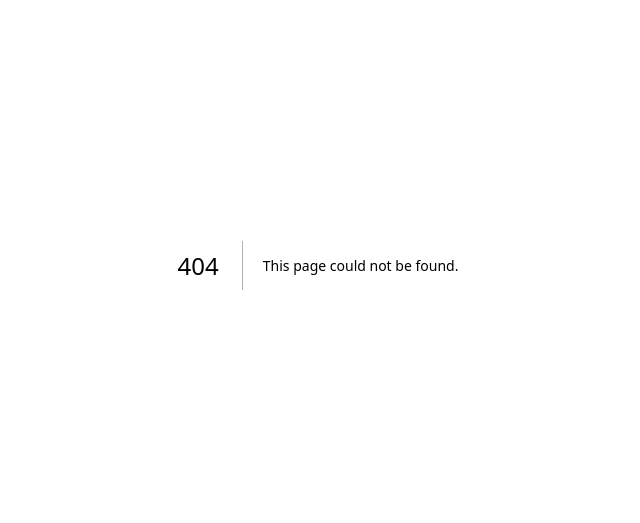
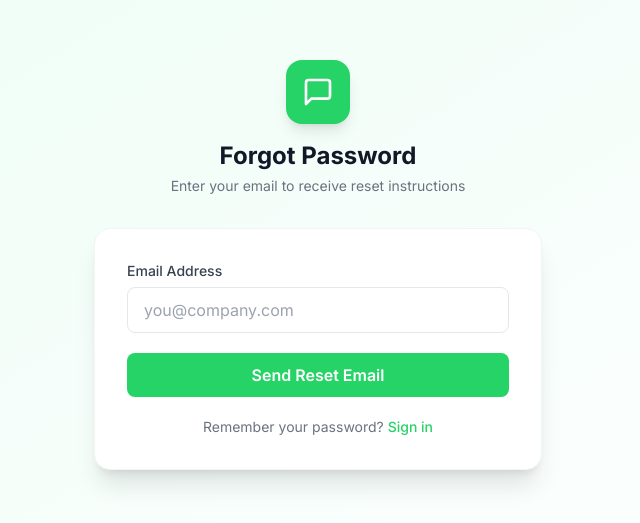
Before and after one commit to crusader0161/aimywhatsapp, a Next.js app in the folder projects/whatsapp-ai-platform/aimywhatsapp/apps/web/: page /auth/forgot in a window 1280 px wide. Before the commit this address had no page. Shown: the part 135-658 px from the top of the page, without its empty margins (322-962 px from the left). Built offline with nearby package versions, Linux system fonts and the light colour scheme.

Commit message:
fix: favicon.ico, forgot password page, autocomplete attrs on auth forms

```diff
--- /dev/null
+++ b/projects/whatsapp-ai-platform/aimywhatsapp/apps/web/app/auth/forgot/page.tsx
@@ -0,0 +1,92 @@
+'use client'
+import { useState } from 'react'
+import Link from 'next/link'
+import { api } from '@/lib/api'
+import { toast } from 'sonner'
+import { Loader2, MessageSquare } from 'lucide-react'
+
+export default function ForgotPasswordPage() {
+  const [email, setEmail] = useState('')
+  const [sent, setSent] = useState(false)
+  const [loading, setLoading] = useState(false)
+
+  const handleSubmit = async (e: React.FormEvent) => {
+    e.preventDefault()
+    setLoading(true)
+    try {
+      await api.post('/auth/forgot-password', { email })
+      setSent(true)
+      toast.success('Check your email for reset instructions')
+    } catch {
+      toast.error('Could not send reset email. Please try again.')
+    } finally {
+      setLoading(false)
+    }
+  }
+
+  return (
+    <div className="min-h-screen flex items-center justify-center bg-gradient-to-br from-emerald-50 to-white dark:from-gray-900 dark:to-gray-800 p-4">
+      <div className="w-full max-w-md">
+        {/* Logo */}
+        <div className="flex flex-col items-center mb-8">
+          <div className="w-16 h-16 bg-whatsapp rounded-2xl flex items-center justify-center shadow-lg mb-4">
+            <MessageSquare className="w-8 h-8 text-white" />
+          </div>
+          <h1 className="text-2xl font-bold text-gray-900 dark:text-white">Forgot Password</h1>
+          <p className="text-gray-500 text-sm mt-1">Enter your email to receive reset instructions</p>
+        </div>
+
+        <div className="bg-white dark:bg-gray-800 rounded-2xl shadow-xl p-8 border border-gray-100 dark:border-gray-700">
+          {sent ? (
+            <div className="text-center space-y-4">
+              <div className="text-5xl">✅</div>
+              <p className="text-gray-700 dark:text-gray-200">
+                Reset instructions sent to <strong>{email}</strong>
+              </p>
+              <p className="text-sm text-gray-500">Check your inbox (and spam folder) for the reset link.</p>
+              <Link
+                href="/auth/login"
+                className="block text-center py-2.5 px-4 bg-whatsapp text-white rounded-lg font-semibold text-sm hover:bg-emerald-600 transition mt-4"
+              >
+                Back to Login
+              </Link>
+            </div>
+          ) : (
+            <form onSubmit={handleSubmit} className="space-y-5">
+              <div>
+                <label className="block text-sm font-medium text-gray-700 dark:text-gray-300 mb-1.5">
+                  Email Address
+                </label>
+                <input
+                  type="email"
+                  placeholder="you@company.com"
+                  value={email}
+                  onChange={e => setEmail(e.target.value)}
+                  autoComplete="email"
+                  required
+                  className="w-full px-4 py-2.5 rounded-lg border border-gray-200 dark:border-gray-600 bg-white dark:bg-gray-700 text-gray-900 dark:text-white placeholder-gray-400 focus:outline-none focus:ring-2 focus:ring-whatsapp focus:border-transparent transition"
+                />
+              </div>
+
+              <button
+                type="submit"
+                disabled={loading}
+                className="w-full py-2.5 px-4 bg-whatsapp hover:bg-emerald-600 disabled:opacity-60 text-white font-semibold rounded-lg transition flex items-center justify-center gap-2"
+              >
+                {loading ? <Loader2 className="w-4 h-4 animate-spin" /> : null}
+                {loading ? 'Sending...' : 'Send Reset Email'}
+              </button>
+
+              <p className="text-center text-sm text-gray-500">
+                Remember your password?{' '}
+                <Link href="/auth/login" className="text-whatsapp font-medium hover:underline">
+                  Sign in
+                </Link>
+              </p>
+            </form>
+          )}
+        </div>
+      </div>
+    </div>
+  )
+}
--- a/projects/whatsapp-ai-platform/aimywhatsapp/apps/web/app/auth/login/page.tsx
+++ b/projects/whatsapp-ai-platform/aimywhatsapp/apps/web/app/auth/login/page.tsx
@@ -61,6 +61,7 @@ export default function LoginPage() {
               <input
                 {...register('email')}
                 type="email"
+                autoComplete="email"
                 placeholder="you@company.com"
                 className="w-full px-4 py-2.5 rounded-lg border border-gray-200 dark:border-gray-600 bg-white dark:bg-gray-700 text-gray-900 dark:text-white placeholder-gray-400 focus:outline-none focus:ring-2 focus:ring-whatsapp focus:border-transparent transition"
               />
@@ -79,6 +80,7 @@ export default function LoginPage() {
               <input
                 {...register('password')}
                 type="password"
+                autoComplete="current-password"
                 placeholder="••••••••"
                 className="w-full px-4 py-2.5 rounded-lg border border-gray-200 dark:border-gray-600 bg-white dark:bg-gray-700 text-gray-900 dark:text-white placeholder-gray-400 focus:outline-none focus:ring-2 focus:ring-whatsapp focus:border-transparent transition"
               />
--- a/projects/whatsapp-ai-platform/aimywhatsapp/apps/web/app/auth/register/page.tsx
+++ b/projects/whatsapp-ai-platform/aimywhatsapp/apps/web/app/auth/register/page.tsx
@@ -56,10 +56,10 @@ export default function RegisterPage() {
         <div className="bg-white dark:bg-gray-800 rounded-2xl shadow-xl p-8 border border-gray-100 dark:border-gray-700">
           <form onSubmit={handleSubmit(onSubmit)} className="space-y-4">
             {[
-              { name: 'name', label: 'Your Name', placeholder: 'Shashank Rathore', type: 'text' },
-              { name: 'email', label: 'Email', placeholder: 'you@company.com', type: 'email' },
-              { name: 'password', label: 'Password', placeholder: '••••••••', type: 'password' },
-              { name: 'workspaceName', label: 'Business Name', placeholder: 'My Business', type: 'text' },
+              { name: 'name', label: 'Your Name', placeholder: 'Shashank Rathore', type: 'text', autoComplete: 'name' },
+              { name: 'email', label: 'Email', placeholder: 'you@company.com', type: 'email', autoComplete: 'email' },
+              { name: 'password', label: 'Password', placeholder: '••••••••', type: 'password', autoComplete: 'new-password' },
+              { name: 'workspaceName', label: 'Business Name', placeholder: 'My Business', type: 'text', autoComplete: 'organization' },
             ].map((field) => (
               <div key={field.name}>
                 <label className="block text-sm font-medium text-gray-700 dark:text-gray-300 mb-1.5">
@@ -69,6 +69,7 @@ export default function RegisterPage() {
                   {...register(field.name as keyof FormData)}
                   type={field.type}
                   placeholder={field.placeholder}
+                  autoComplete={field.autoComplete}
                   className="w-full px-4 py-2.5 rounded-lg border border-gray-200 dark:border-gray-600 bg-white dark:bg-gray-700 text-gray-900 dark:text-white placeholder-gray-400 focus:outline-none focus:ring-2 focus:ring-whatsapp focus:border-transparent transition"
                 />
                 {errors[field.name as keyof FormData] && (
--- a/projects/whatsapp-ai-platform/aimywhatsapp/apps/web/app/layout.tsx
+++ b/projects/whatsapp-ai-platform/aimywhatsapp/apps/web/app/layout.tsx
@@ -10,7 +10,12 @@ export const metadata: Metadata = {
   title: 'Aimywhatsapp — WhatsApp AI Platform',
   description: 'Automate your WhatsApp with AI. Knowledge base, multimodal, real-time monitoring.',
   icons: {
-    icon: '/favicon.ico',
+    icon: [
+      { url: '/favicon.ico', sizes: '16x16', type: 'image/x-icon' },
+      { url: '/favicon.svg', type: 'image/svg+xml' },
+    ],
+    shortcut: '/favicon.ico',
+    apple: '/favicon.svg',
   },
 }
 
```
Also changed, not shown: 1 other file (tests, documents, lock files or other folders).
